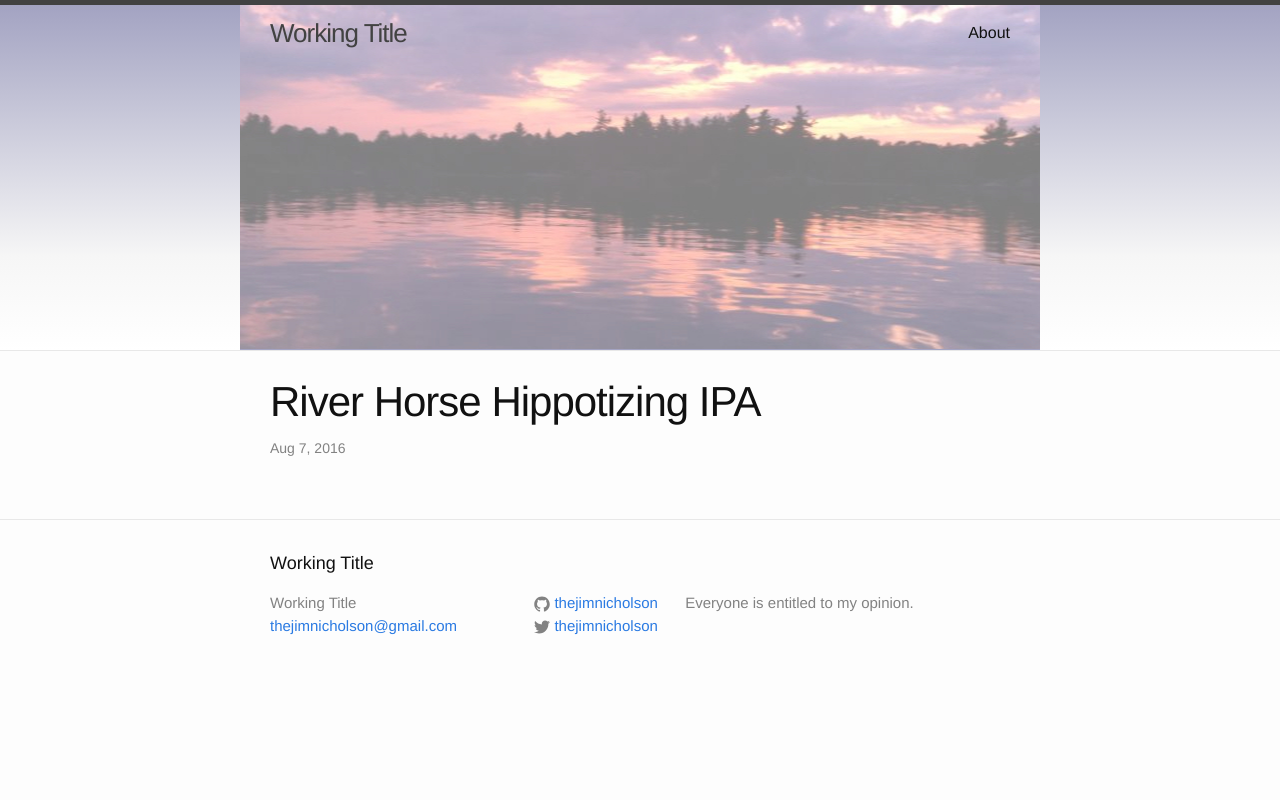
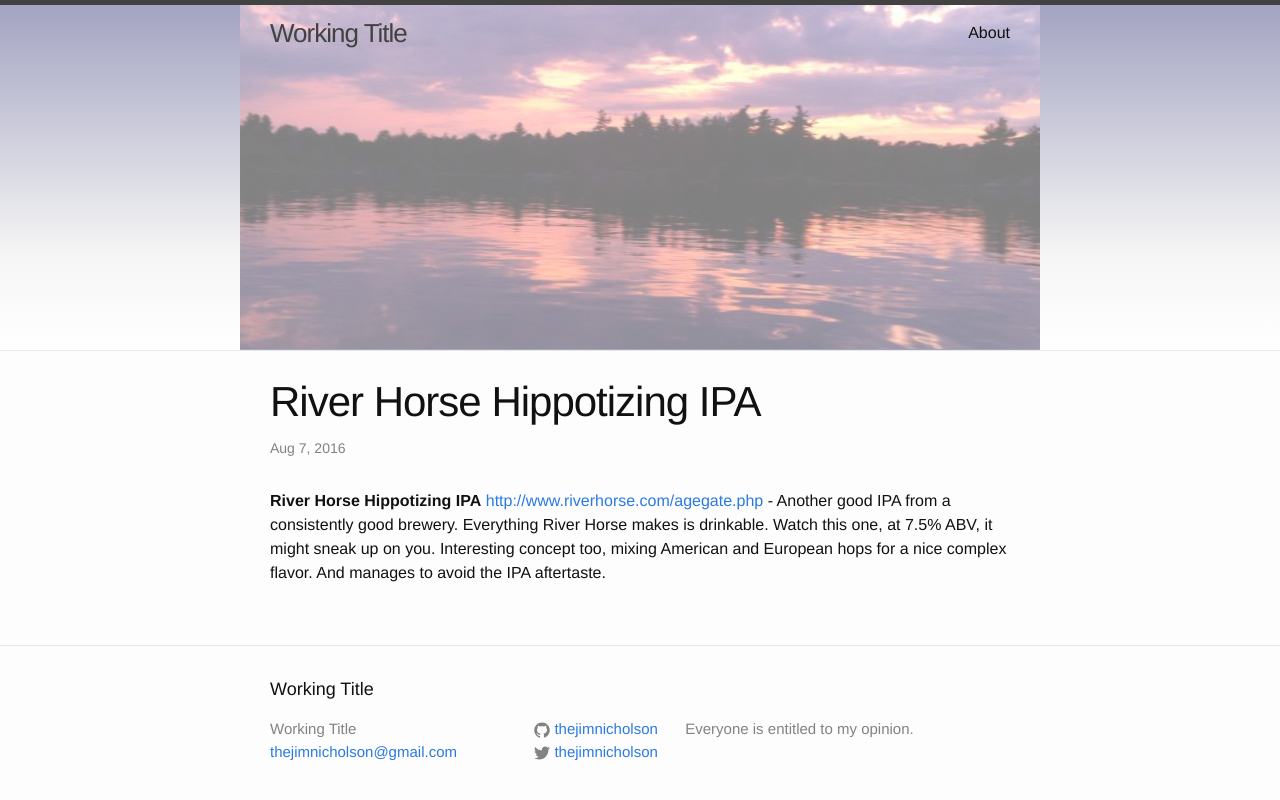
Before and after one commit to thejimnicholson/thejimnicholson.github.io, a Jekyll site: the page built from _posts/2016-08-07-river-horse-hippotizing-ipa.md, in a window 1280 px wide. Shown: the top 800 px of the page. Built offline with Jekyll 4.4.1, drawn with Linux system fonts in a browser that asks for light colours; Markdown is read by kramdown in place of the engine named in the settings.

Commit message:
- ‘_posts/.#2016-08-07-river-horse-hippotizing-ipa.md’ / ‘_posts/2016-08-07-river-horse-hippotizing-ipa.md’

```diff
--- a/_posts/2016-08-07-river-horse-hippotizing-ipa.md
+++ b/_posts/2016-08-07-river-horse-hippotizing-ipa.md
@@ -2,3 +2,5 @@
 layout: post
 title: River Horse Hippotizing IPA
 ---
+
+__River Horse Hippotizing IPA__ <http://www.riverhorse.com/agegate.php> - Another good IPA from a consistently good brewery. Everything River Horse makes is drinkable. Watch this one, at 7.5% ABV, it might sneak up on you. Interesting concept too, mixing American and European hops for a nice complex flavor. And manages to avoid the IPA aftertaste.
```
Also changed, not shown: _posts/.#2016-08-07-river-horse-hippotizing-ipa.md (deleted, +0 -1 lines).
